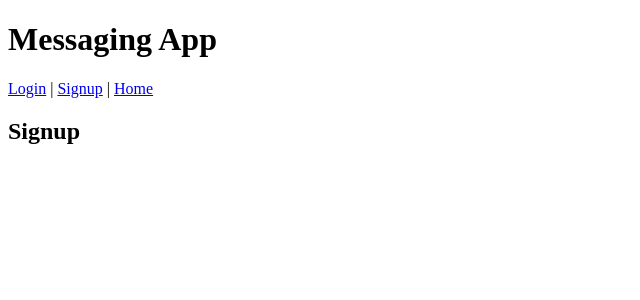
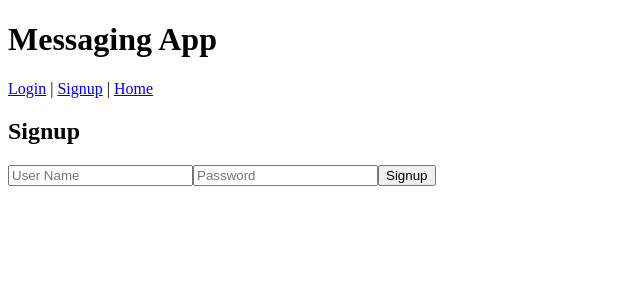
Before and after one commit to Lrd134/p2p-messaging, a React (Create React App) app in the folder frontend/: page /signup in a window 1280 px wide. Shown: the top 300 px of the page, without its empty margins (0-640 px from the left). Built offline with nearby package versions, Linux system fonts and the light colour scheme.

Commit message:
added signup form

```diff
--- a/frontend/src/App.js
+++ b/frontend/src/App.js
@@ -8,6 +8,7 @@ function App() {
         <Link to="/signup">Signup</Link> |{" "}
         <Link to="/">Home</Link>
       </nav>
+
       <Outlet />
     </div>
   );
--- a/frontend/src/index.js
+++ b/frontend/src/index.js
@@ -8,12 +8,31 @@ import App from './App';
 import Signup from './routes/signup';
 import Login from './routes/login';
 const root = ReactDOM.createRoot(document.getElementById('root'));
+const createUser = ({user}) => {
+  console.log(user.username + "\n" + user.password)
+  fetch('http://127.0.0.1:3000/signup', {
+    headers: {
+      "Content-Type": "application/json",
+      Accept: "application/json",
+      "Access-Control-Allow-Origin": '*'
+  },
+  method: "POST",
+  body: JSON.stringify({
+          user: {
+            username: user.username,
+            password: user.password
+          }})
+
+  }).then(resp => resp.json()).then(json => {
+    console.log("received \n\n" + json)
+  })
+}
 root.render(
   <BrowserRouter>
     <Routes>
       <Route path="/" element={<App />} >
       <Route path="/login" element={<Login />} />
-      <Route path="/signup" element={<Signup />} />
+      <Route path="/signup" element={<Signup createUser={createUser}/>} />
       </Route>
     </Routes>
   </BrowserRouter>
--- a/frontend/src/routes/signup.jsx
+++ b/frontend/src/routes/signup.jsx
@@ -1,7 +1,32 @@
-export default function Signup() {
+import { useState } from 'react';
+export default function Signup({createUser}) {
+  const [username, setUsername] = useState("")
+  const [password, setPassword] = useState("")
+
+  const handleSubmit = event => {
+    event.preventDefault();
+    createUser({ user: {
+      username: username,
+      password: password
+    }})
+  }
+  const handleChange = event => {
+    event.preventDefault();
+    if (event.target.name === "username") {
+      setUsername(event.target.value)
+      return;
+    }
+    setPassword(event.target.value)
+
+  }
   return (
     <main>
       <h2>Signup</h2>
+      <form onSubmit={handleSubmit}>
+        <input onChange={handleChange} value={username} name="username" type="text" placeholder="User Name"/>
+        <input onChange={handleChange} value={password} name="password" type="text" placeholder="Password"/>
+        <input onClick={handleSubmit} type="Submit" readOnly={true} value="Signup" onSubmit={handleSubmit}/>
+      </form>
     </main>
   );
 }
```
